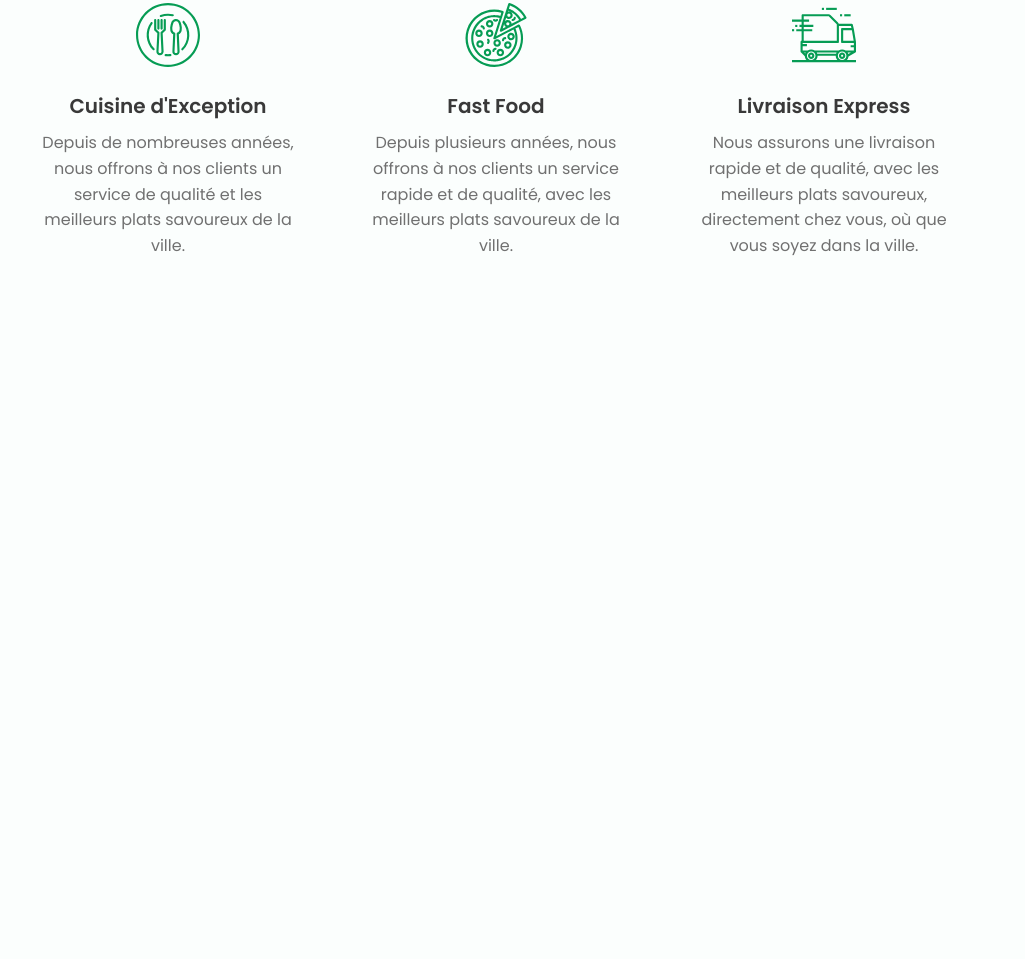
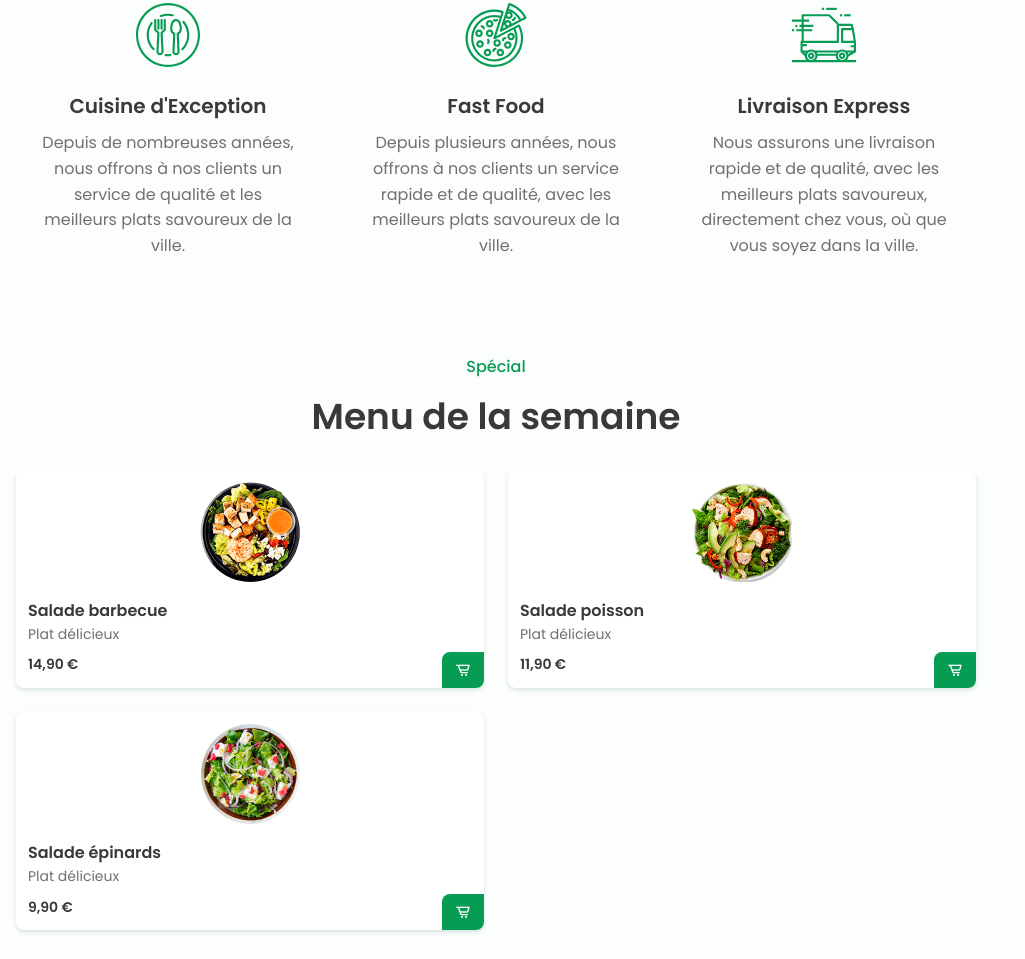
Before and after one commit to ValentinMadiot/salad-shop_ui, a plain HTML site: page index.html in a window 1280 px wide. Shown: the part 1674-2633 px from the top of the page, without its empty margins (0-1025 px from the left). Before the commit the page ends 2348 px from the top, so only its background shows below. Drawn offline with nearby package versions, Linux system fonts and the light colour scheme.

Commit message:
add menu

```diff
--- a/assets/css/styles.css
+++ b/assets/css/styles.css
@@ -315,3 +315,80 @@ img {
 .services__description {
   padding: 0 1.5rem;
 }
+
+/*========== SERVICES ==========*/
+.services__container {
+  row-gap: 2.5rem;
+  grid-template-columns: repeat(auto-fit, minmax(220px, 1fr));
+}
+
+.services__content {
+  text-align: center;
+}
+
+.services__img {
+  width: 64px;
+  height: 64px;
+  fill: var(--first-color);
+  margin-bottom: var(--mb-2);
+}
+
+.services__title {
+  font-size: var(--h3-font-size);
+  color: var(--title-color);
+  margin-bottom: var(--mb-1);
+}
+
+.services__description {
+  padding: 0 1.5rem;
+}
+
+/*========== MENU ==========*/
+.menu__container {
+  grid-template-columns: repeat(2, 1fr);
+  justify-content: center;
+}
+
+.menu__content {
+  position: relative;
+  display: flex;
+  flex-direction: column;
+  background-color: var(--container-color);
+  border-radius: 0.5rem;
+  box-shadow: 0 2px 4px rgba(3, 74, 40, 0.15);
+  padding: 0.75rem;
+}
+
+.menu__img {
+  width: 100px;
+  align-self: center;
+  margin-bottom: var(--mb-2);
+}
+
+.menu__name,
+.menu__preci {
+  font-weight: var(--font-semi-bold);
+  color: var(--title-color);
+}
+
+.menu__name {
+  font-size: var(--normal-font-size);
+}
+
+.menu__detail,
+.menu__preci {
+  font-size: var(--small-font-size);
+}
+
+.menu__detail {
+  margin-bottom: var(--mb-1);
+}
+
+.menu__button {
+  position: absolute;
+  bottom: 0;
+  right: 0;
+  display: flex;
+  padding: 0.625rem 0.813rem;
+  border-radius: 0.5rem 0 0.5rem 0;
+}
--- a/index.html
+++ b/index.html
@@ -138,7 +138,42 @@
       </section>
 
       <!--========== MENU ==========-->
-      <section class="menu section bd-container" id="menu"></section>
+      <section class="menu section bd-container" id="menu">
+        <span class="section-subtitle">Spécial</span>
+        <h2 class="section-title">Menu de la semaine</h2>
+
+        <div class="menu__container bd-grid">
+          <div class="menu__content">
+            <img src="assets/img/plate1.png" alt="" class="menu__img" />
+            <h3 class="menu__name">Salade barbecue</h3>
+            <span class="menu__detail">Plat délicieux</span>
+            <span class="menu__preci">14,90 €</span>
+            <a href="#" class="button menu__button"
+              ><i class="bx bx-cart-alt"></i
+            ></a>
+          </div>
+
+          <div class="menu__content">
+            <img src="assets/img/plate2.png" alt="" class="menu__img" />
+            <h3 class="menu__name">Salade poisson</h3>
+            <span class="menu__detail">Plat délicieux</span>
+            <span class="menu__preci">11,90 €</span>
+            <a href="#" class="button menu__button"
+              ><i class="bx bx-cart-alt"></i
+            ></a>
+          </div>
+
+          <div class="menu__content">
+            <img src="assets/img/plate3.png" alt="" class="menu__img" />
+            <h3 class="menu__name">Salade épinards</h3>
+            <span class="menu__detail">Plat délicieux</span>
+            <span class="menu__preci">9,90 €</span>
+            <a href="#" class="button menu__button"
+              ><i class="bx bx-cart-alt"></i
+            ></a>
+          </div>
+        </div>
+      </section>
 
       <!--===== APP =======-->
       <section class="app section bd-container"></section>
```
